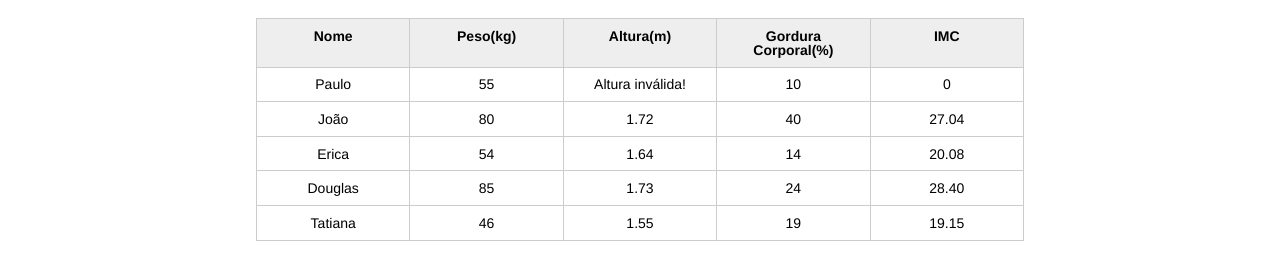
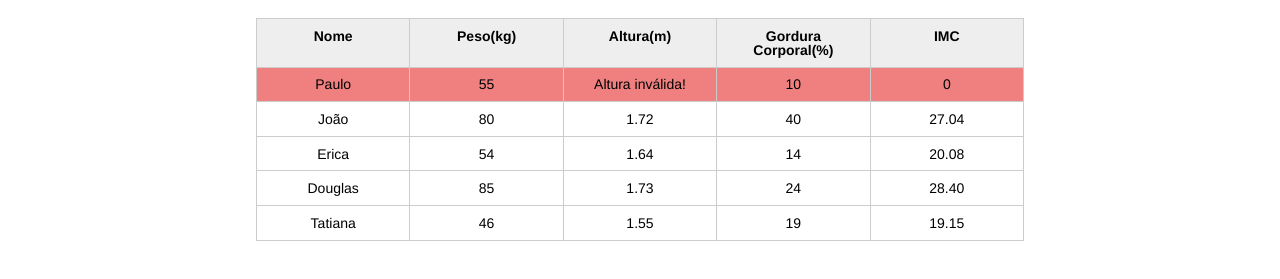
Before and after one commit to MelissaPatez/-JavaScriptCode, a plain HTML site: page JS Alura/index.html in a window 1280 px wide. Shown: the part 123-402 px from the top of the page. Drawn offline with Linux system fonts and the light colour scheme.

Commit message:
Adicionando estilo para pacientes invalidos

```diff
--- a/JS Alura/css/index.css
+++ b/JS Alura/css/index.css
@@ -132,3 +132,7 @@ button[disabled=disabled], button:disabled {
 .campo-invalido{
 	border: 1px solid red;
 }
+
+.paciente-invalido{
+    background-color: lightcoral;
+}
--- a/JS Alura/js/principal.js
+++ b/JS Alura/js/principal.js
@@ -23,12 +23,14 @@ for(var i=0; i < pacientes.length; i++){
         console.log("peso inválido");
         pesoEhValido = false;
         tdPeso.textContent = "Peso inválido!";
+        paciente.classList.add("paciente-invalido");
     }
 
     if(altura <= 0 || altura >= 3.00){
         console.log("altura inválido");
         alturaEhValida = false;
         tdAltura.textContent = "Altura inválida!";
+        paciente.classList.add("paciente-invalido");
     }
 
     if(alturaEhValida && pesoEhValido == true){
```
